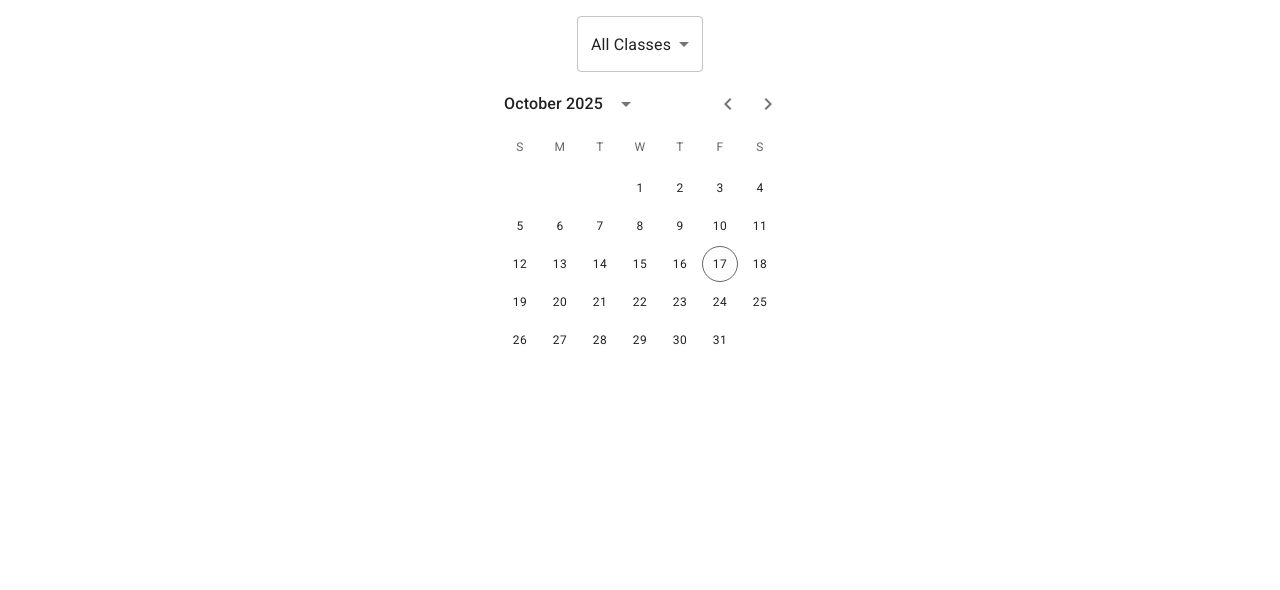
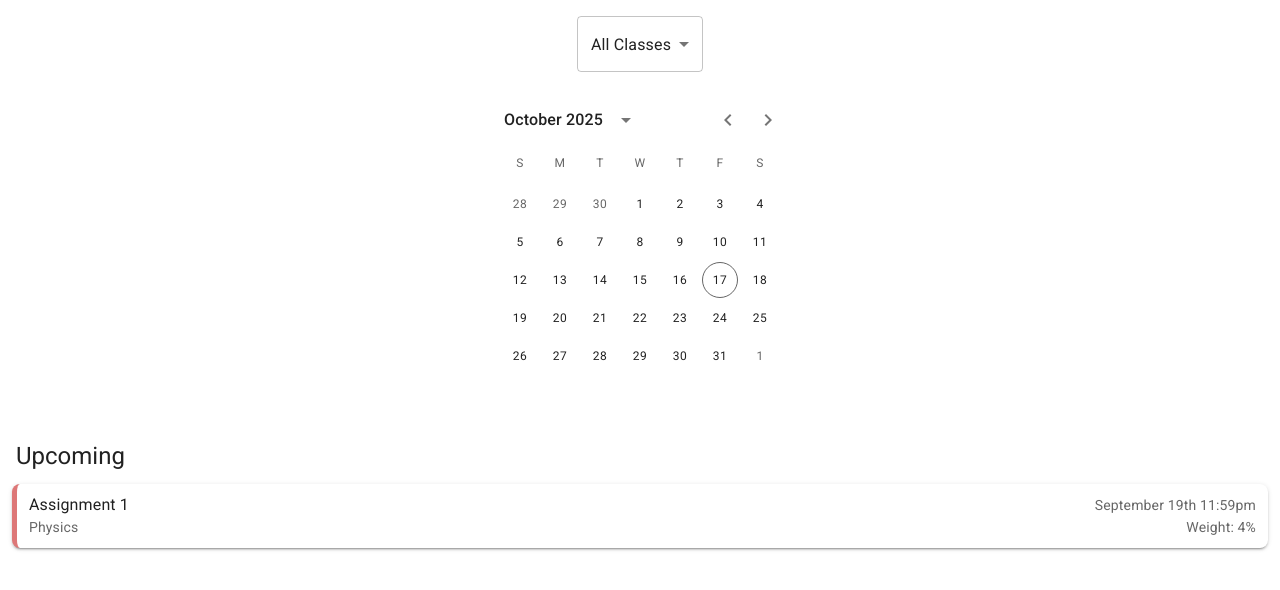
Before and after one commit to DOOdate/DOOdate, a React (Vite) app in the folder frontend/: page / in a window 1280 px wide. Shown: the top 590 px of the page. Built offline with nearby package versions, Linux system fonts and the light colour scheme.

Commit message:
Event card component

```diff
--- /dev/null
+++ b/frontend/src/components/EventCard.jsx
@@ -0,0 +1,46 @@
+import React from 'react';
+import PropTypes from 'prop-types';
+import { Box, Typography } from '@mui/material';
+
+
+function EventCard({ title, className, date, weight, colour }) {
+    const accent = colour || '#000000';
+    return (
+        <Box sx={{
+            borderRadius: 2,
+            display: 'flex',
+            flexDirection: 'column',
+            p: 1.5,
+            m: 1.5,
+            bgcolor: 'background.paper',
+            boxShadow: 2,
+            borderLeft: `5px solid ${accent}` }}>
+            <Box sx={{ display: 'flex', flexDirection: 'row', justifyContent: 'space-between', alignItems: 'center' }}>
+                <Typography variant="subtitle1" sx={{ textAlign: 'left', lineHeight: 1.15, fontSize: '1rem' }}>{title}</Typography>
+                <Typography variant="body2" color="text.secondary" sx={{ textAlign: 'right', lineHeight: 1.1 }}>{date}</Typography>
+            </Box>
+            <Box sx={{ display: 'flex', flexDirection: 'row', justifyContent: 'space-between', alignItems: 'center', mt: 0.75 }}>
+                <Typography variant="body2" color="text.secondary" sx={{ textAlign: 'left', lineHeight: 1.1 }}>{className}</Typography>
+                <Typography variant="body2" color="text.secondary" sx={{ textAlign: 'right', lineHeight: 1.1 }}>Weight: {weight}</Typography>
+            </Box>
+        </Box>
+    )
+}
+
+EventCard.propTypes = {
+    title: PropTypes.string,
+    className: PropTypes.string,
+    date: PropTypes.string,
+    weight: PropTypes.string,
+    colour: PropTypes.string
+}
+
+EventCard.defaultProps = {
+    title: 'Untitled',
+    className: 'Unknown',
+    date: 'TBD',
+    weight: 'N/A',
+    colour: '#000000'
+}
+
+export default EventCard;
--- a/frontend/src/home.jsx
+++ b/frontend/src/home.jsx
@@ -1,6 +1,6 @@
 import React from "react";
 import Typography from '@mui/material/Typography'
-import { bgcolor } from "@mui/system";
+import { alpha } from '@mui/material/styles';
 import Box from '@mui/material/Box';
 import { DateCalendar } from '@mui/x-date-pickers/DateCalendar';
 import { LocalizationProvider } from '@mui/x-date-pickers/LocalizationProvider';
@@ -8,10 +8,12 @@ import { AdapterDayjs } from '@mui/x-date-pickers/AdapterDayjs';
 import MenuItem from '@mui/material/MenuItem';
 import Select from '@mui/material/Select';
 import InputLabel from '@mui/material/InputLabel';
+import EventCard from './components/EventCard.jsx'
 
 function Home(){
     const [classFilter, setClassFilter] = React.useState('All Classes');
     let classes = ['Class 1', 'Class 2', 'Class 3', 'Class 4', 'Class 5'];
+
     return (
         <Box
         sx={{
@@ -36,10 +38,22 @@ function Home(){
                     ))}
                 </Select>
             </Box>
-            <Box>
+            <Box sx={(theme) => ({
+                bgcolor:
+                    theme.palette.mode === 'dark'
+                        ? alpha(theme.palette.background.paper, 0.06)
+                        : alpha(theme.palette.background.paper, 0.98),
+                p: 2,
+                borderRadius: 1,
+                transition: 'background-color 200ms',
+            })}>
                 <LocalizationProvider dateAdapter={AdapterDayjs}>
-                    <DateCalendar readOnly />
+                    <DateCalendar readOnly showDaysOutsideCurrentMonth/>
                 </LocalizationProvider>
+            </Box>
+            <Typography variant="h5" sx={{ alignSelf: 'flex-start', pl: 2, textAlign: 'left' }}>Upcoming</Typography>
+            <Box sx={{ width: '100%', bgcolor: 'background.default'}}>
+                <EventCard title="Assignment 1" className="Physics" date="September 19th 11:59pm" weight="4%" colour="#dd7777"/>
             </Box>
         </Box>
     )
```
